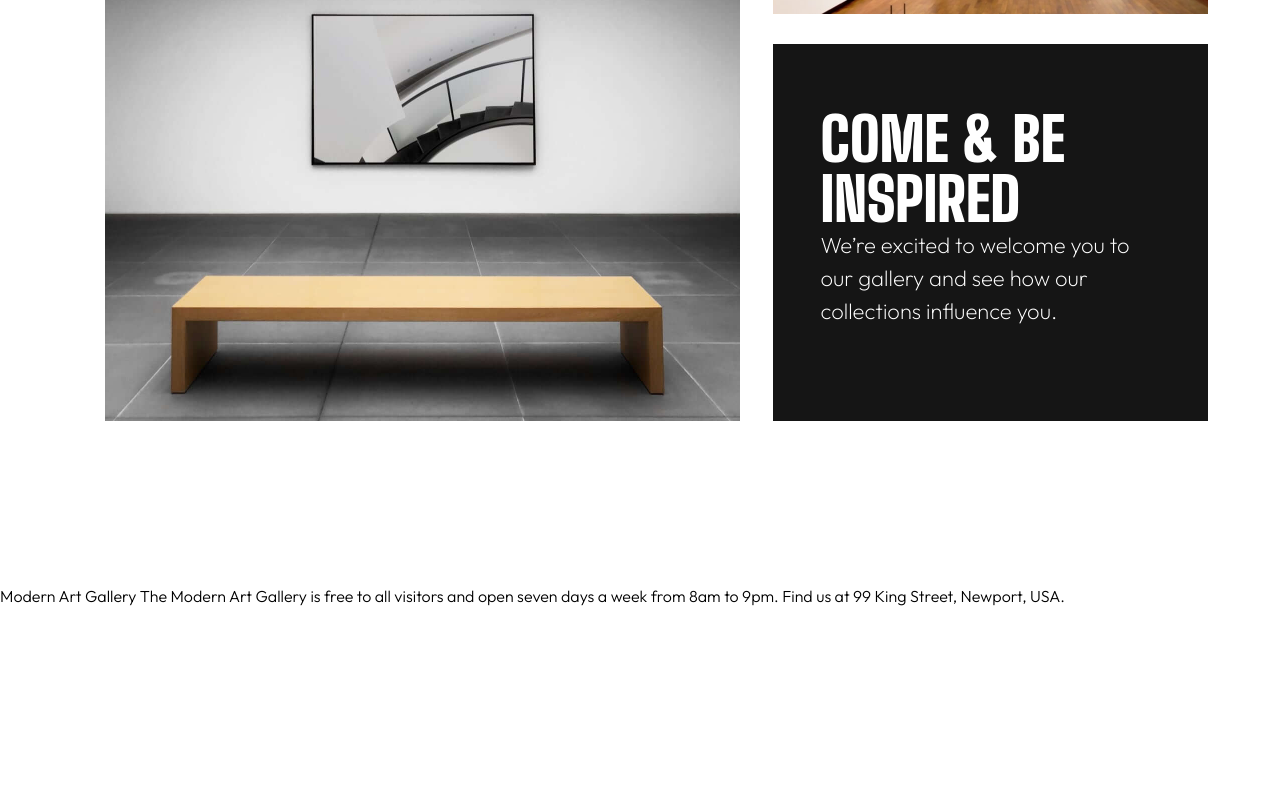
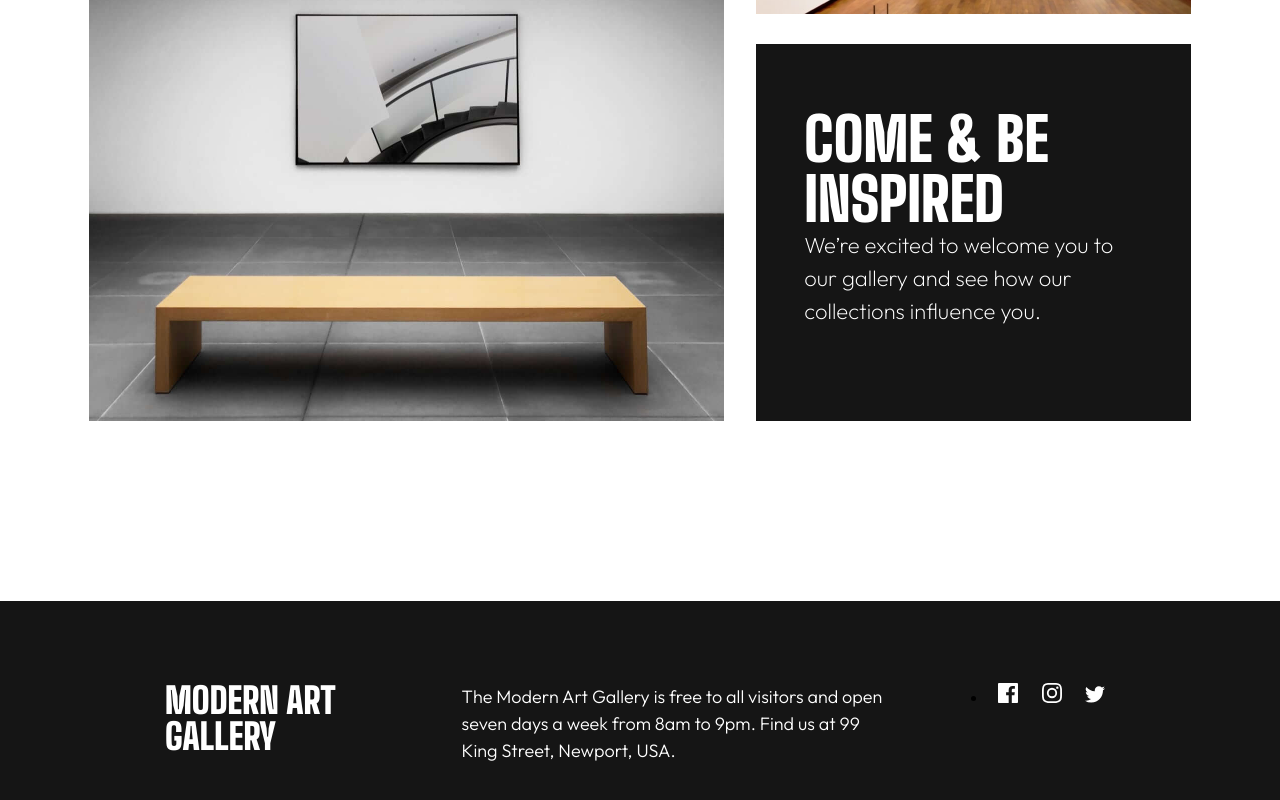
Before and after one commit to Hannah-Ogunyinka/my-art-gallery-website, a plain HTML site: page index.html in a window 1280 px wide. Shown: the part 1694-2494 px from the top of the page. Before the commit the page ends 2300 px from the top, so only its background shows below. Drawn offline with Linux system fonts and the light colour scheme.

Commit message:
Map and footer
Styled footer and created map using Mapbox

```diff
--- a/index.html
+++ b/index.html
@@ -45,14 +45,25 @@
       </div>
     </section>
   </main>
-
-
-
-
-
-  Modern Art Gallery
-
-  The Modern Art Gallery is free to all visitors and open seven days a week
-  from 8am to 9pm. Find us at 99 King Street, Newport, USA.
+  <footer>
+    <div class="footer-container">
+      <h3>
+        Modern Art Gallery
+      </h3>
+      <p>
+        The Modern Art Gallery is free to all visitors and open seven days a week
+        from 8am to 9pm. Find us at 99 King Street, Newport, USA.
+      </p>
+      <div>
+        <ul>
+          <li>
+            <img src="assets/icon-facebook.svg" alt="facebook-link"/>
+            <img src="assets/icon-instagram.svg" alt="instagram-link"/>
+            <img src="assets/icon-twitter.svg" alt="twitter-link"/>
+          </li>
+        </ul>
+      </div>
+    </div>
+  </footer>
 </body>
 </html>
--- a/style.css
+++ b/style.css
@@ -135,8 +135,8 @@ button img {
 }
 
 main{
-    max-width: 1100px;
-    margin: 165px auto;
+    max-width: 1132.5px;
+    margin: 165px auto 180px;
 }
 
 .image-gallery {
@@ -215,3 +215,36 @@ main{
     position: relative;
     left: -15px;
 }
+
+footer {
+    height: 244px;
+    margin: 0 auto;
+    background-color: #151515;
+    display: flex;
+    align-items: center;
+}
+
+footer h3 {
+    color: #fff;
+    font-size: 36px;
+    width: 200px;
+}
+
+footer p {
+    color: #fff;
+    font-weight: 300;
+    font-size: 18px;
+    max-width: 430px;
+}
+
+li img {
+    margin: 0 10px;
+}
+
+.footer-container {
+    display: flex;
+    flex-direction: row;
+    width: 1132.5px;
+    margin: 80px 165px;
+    justify-content: space-between;
+}
```
Also changed, not shown: location.html (+50 -0 lines).
